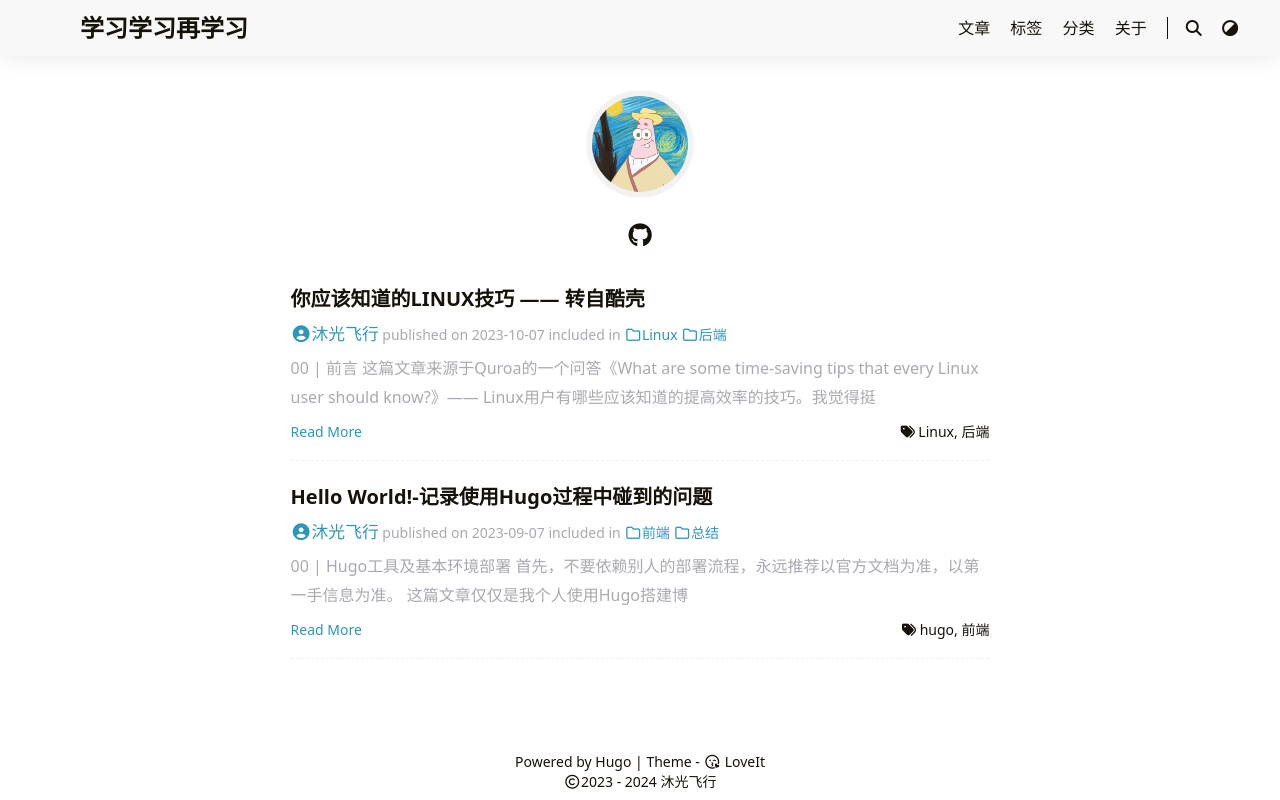
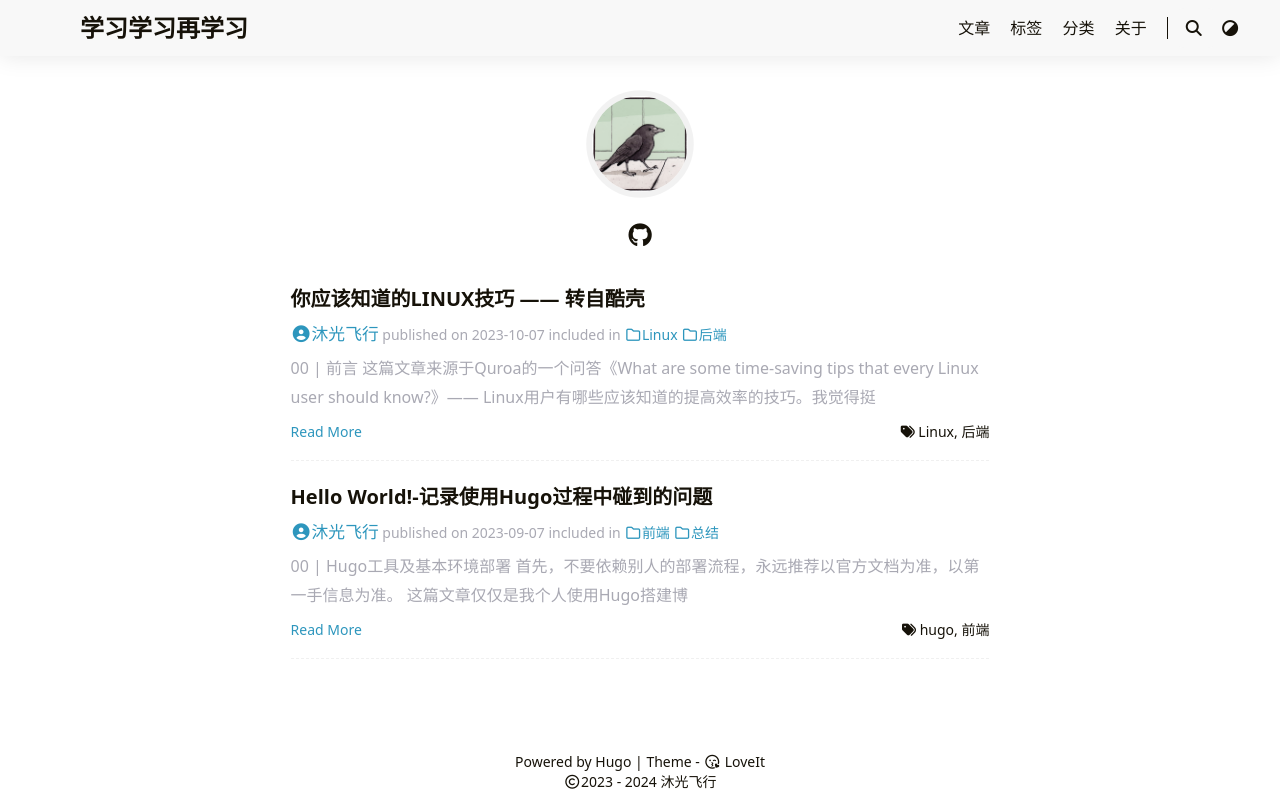
Before and after one commit to RoocY/RoocY.github.io, a plain HTML site: page index.html in a window 1280 px wide. Drawn offline with nearby package versions, Linux system fonts and the light colour scheme; some packages are replaced by stand-ins of ours.

Commit message:
refresh icon

```diff
--- a/index.html
+++ b/index.html
@@ -91,11 +91,11 @@
                 <div class="container"><div class="page home" data-home="posts"><div class="home-profile"><div class="home-avatar"><a href="/posts/" title="文章"><img
         class="lazyload"
         src="/svg/loading.min.svg"
-        data-src="/images/pida.jpg"
-        data-srcset="/images/pida.jpg, /images/pida.jpg 1.5x, /images/pida.jpg 2x"
+        data-src="/images/bird.jpg"
+        data-srcset="/images/bird.jpg, /images/bird.jpg 1.5x, /images/bird.jpg 2x"
         data-sizes="auto"
-        alt="/images/pida.jpg"
-        title="/images/pida.jpg" /></a></div><div class="links"><a href="https://github.com/BoRockSheep" title="GitHub" target="_blank" rel="noopener noreffer me"><i class="fab fa-github fa-fw" aria-hidden="true"></i></a></div></div>
+        alt="/images/bird.jpg"
+        title="/images/bird.jpg" /></a></div><div class="links"><a href="https://github.com/BoRockSheep" title="GitHub" target="_blank" rel="noopener noreffer me"><i class="fab fa-github fa-fw" aria-hidden="true"></i></a></div></div>
 <article class="single summary" itemscope itemtype="http://schema.org/Article"><h1 class="single-title" itemprop="name headline">
         <a href="/posts/%E5%BA%94%E8%AF%A5%E7%9F%A5%E9%81%93%E7%9A%84linux%E6%8A%80%E5%B7%A7-%E8%BD%AC%E8%87%AA%E9%85%B7%E5%A3%B3/">你应该知道的LINUX技巧 —— 转自酷壳</a>
     </h1><div class="post-meta"><span class="post-author"><a href="/" title="Author" rel="author" class="author"><i class="fas fa-user-circle fa-fw" aria-hidden="true"></i>沐光飞行</a></span>&nbsp;<span class="post-publish">published on <time datetime="2023-10-07">2023-10-07</time></span>&nbsp;<span class="post-category">included in <a href="/categories/linux/"><i class="far fa-folder fa-fw" aria-hidden="true"></i>Linux</a>&nbsp;<a href="/categories/%E5%90%8E%E7%AB%AF/"><i class="far fa-folder fa-fw" aria-hidden="true"></i>后端</a></span></div><div class="content">00 | 前言 这篇文章来源于Quroa的一个问答《What are some time-saving tips that every Linux user should know?》—— Linux用户有哪些应该知道的提高效率的技巧。我觉得挺</div><div class="post-footer">
```
Also changed, not shown: images/bird.jpg (added).
